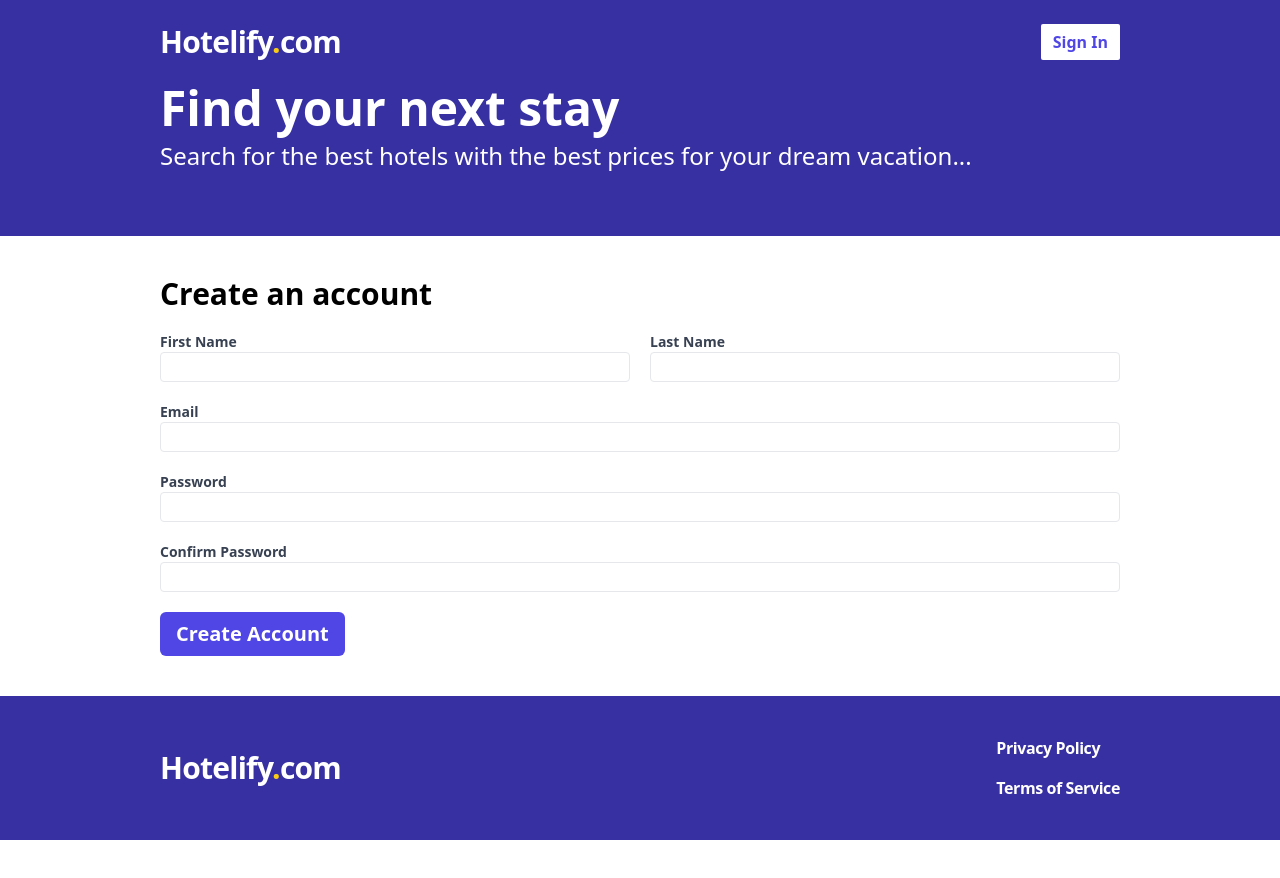
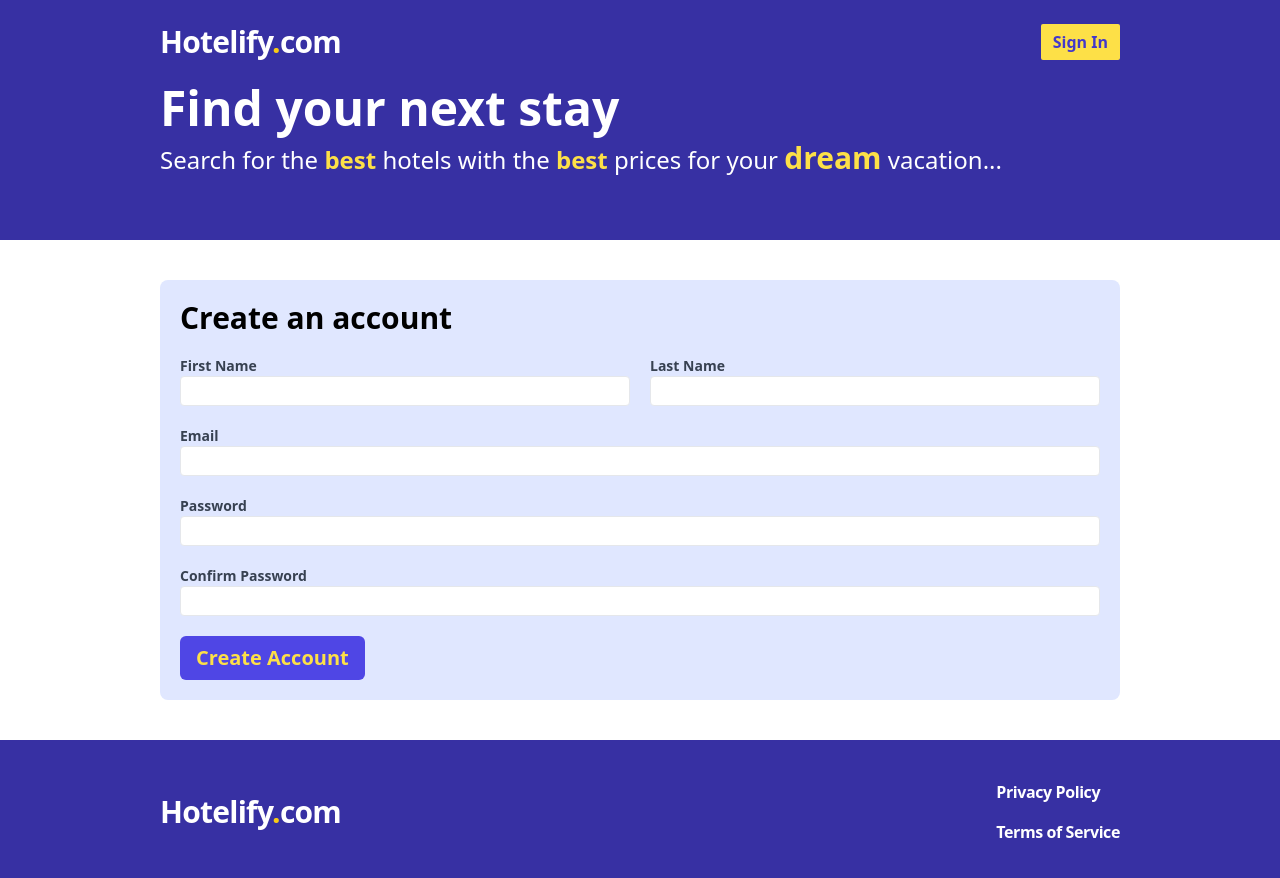
Before and after one commit to Kinshu-Learner/Hotelify, a React (Vite) app in the folder frontend/: page /register in a window 1280 px wide. Shown: the top 878 px of the page. Before the commit the page ends 840 px from the top, so only its background shows below. Built offline with nearby package versions, Linux system fonts and the light colour scheme.

Commit message:
Basic register page and theme

```diff
--- a/frontend/src/components/Header.tsx
+++ b/frontend/src/components/Header.tsx
@@ -8,7 +8,7 @@ const Header = ()=>{
                     <Link to="">Hotelify<span className='text-yellow-400'>.</span>com</Link>
                 </span>
                 <span className='flex space-x-2'>
-                    <Link to="/sign-in" className='flex items-center rounded-sm bg-white text-indigo-600 px-3 font-bold hover:bg-gray-100 duration-100'>Sign In</Link>
+                    <Link to="/sign-in" className='flex items-center rounded-sm bg-yellow-300 text-indigo-700 px-3 font-bold hover:bg-yellow-200 duration-100'>Sign In</Link>
                 </span>
             </div>
         </div>
--- a/frontend/src/components/Hero.tsx
+++ b/frontend/src/components/Hero.tsx
@@ -6,7 +6,7 @@ const Hero = () => {
                 Find your next stay
             </h1>
             <p className="text-2xl text-white">
-                Search for the best hotels with the best prices for your dream vacation...
+                Search for the <span className="text-yellow-300 font-semibold">best</span> hotels with the <span className="text-yellow-300 font-semibold">best</span> prices for your <span className="text-yellow-300 font-bold text-3xl">dream</span> vacation...
             </p>
         </div>
     </div>
--- a/frontend/src/pages/Register.tsx
+++ b/frontend/src/pages/Register.tsx
@@ -10,10 +10,14 @@ type RegisterFormData = {
 
 const Register = () => {
 
-    const { register, watch } = useForm<RegisterFormData>();
+    const { register, watch, handleSubmit } = useForm<RegisterFormData>();
+
+    const onSubmit = handleSubmit((data)=>{
+        console.log(data);
+    })
 
     return (
-        <form className="flex flex-col gap-5">
+        <form className="flex bg-indigo-100 p-5 rounded-lg flex-col gap-5" onSubmit={onSubmit}>
 
             <h2 className="text-3xl font-bold">Create an account</h2>
 
@@ -76,7 +80,9 @@ const Register = () => {
             </label>
 
             <span>
-                <button className="bg-indigo-600 text-white text-xl rounded-md py-2 px-4 font-bold hover:bg-indigo-500 duration-200">Create Account</button>
+                <button
+                type="submit"
+                className="bg-indigo-600 text-yellow-300 text-xl rounded-md py-2 px-4 font-bold hover:bg-indigo-500 hover:text-white duration-200">Create Account</button>
             </span>
 
         </form>
```
